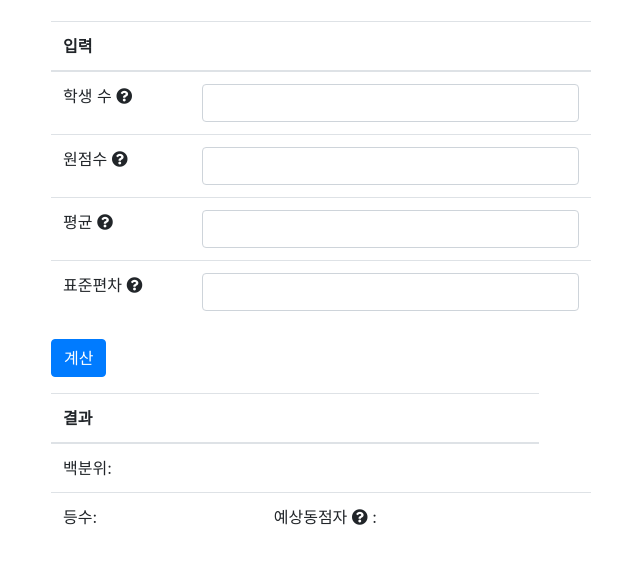
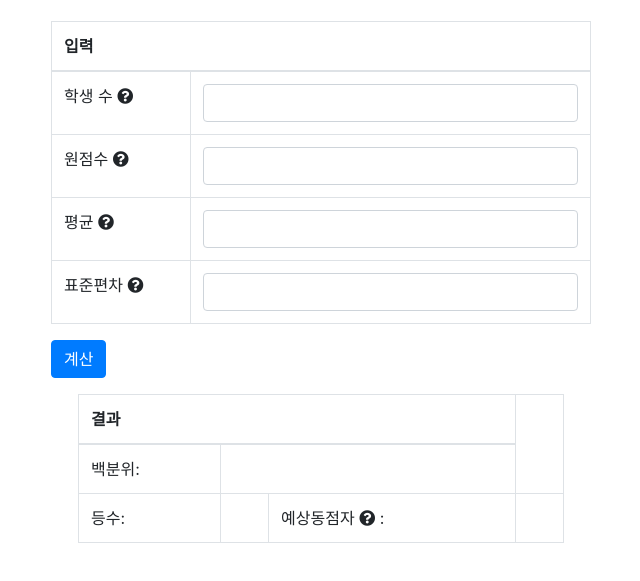
Before and after one commit to ssogari-dev/gradeCalc, a plain HTML site: page index.html in a window 1280 px wide. Shown: the part 89-670 px from the top of the page, without its empty margins (319-959 px from the left). Drawn offline with nearby package versions, Linux system fonts and the light colour scheme.

Commit message:
Update index.html

```diff
--- a/index.html
+++ b/index.html
@@ -1,22 +1,27 @@
 <!DOCTYPE html>
-<html>
+<html lang="en">
 <head>
+    <meta charset="UTF-8">
+    <meta name="viewport" content="width=device-width, initial-scale=1.0">
     <title>Score Calculator</title>
     <!-- Bootstrap CSS 추가 -->
     <link rel="stylesheet" href="https://stackpath.bootstrapcdn.com/bootstrap/4.3.1/css/bootstrap.min.css">
     <!-- FontAwesome 추가 -->
     <link rel="stylesheet" href="https://cdnjs.cloudflare.com/ajax/libs/font-awesome/5.15.4/css/all.min.css">
-    <meta name="viewport" content="width=device-width, initial-scale=1.0">
+    <style>
+        /* Custom CSS for responsive design */
+        .table-centered {
+            margin: auto;
+            width: 90%;
+        }
+    </style>
 </head>
 <body>
-    <div class="container-fluid">
-  <div class="row">
-    <div class="col-12">
     <div class="container">
         <h2 class="text-center mt-5">성적 계산기</h2>
         <div class="row justify-content-center">
-            <div class="col-md-6">
-                <table class="table centered mt-3">
+            <div class="col-md-8 col-lg-6">
+                <table class="table table-bordered mt-3">
                     <thead>
                         <tr>
                             <th colspan="2">입력</th>
@@ -63,7 +68,7 @@
                     </tbody>
                 </table>
                 <button onclick="calculate()" class="btn btn-primary mb-3">계산</button>
-                <table class="table centered">
+                <table class="table table-bordered table-centered">
                     <thead>
                         <tr>
                             <th colspan="3">결과</th>
@@ -88,9 +93,6 @@
                 </table>
             </div>
         </div>
-    </div>
-    </div>
-  </div>
     </div>
 
     <script>
```
